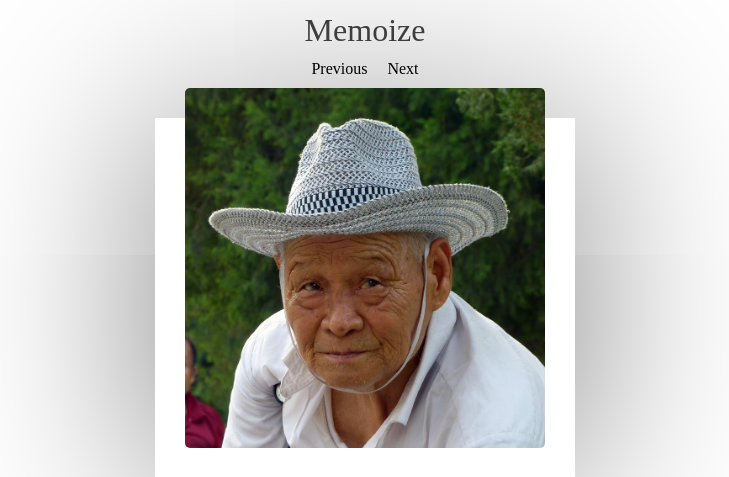
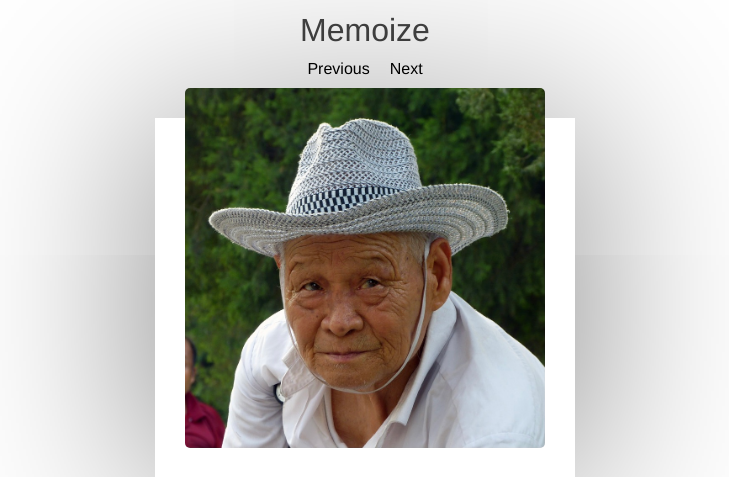
Before and after one commit to Darin1123/me, a PHP site: page /4hc3/index.html in a window 1280 px wide. Shown: the top 477 px of the page, without its empty margins (275-1004 px from the left). Run offline with PHP 8.4, Linux system fonts and the light colour scheme.

Commit message:
change text font

```diff
--- a/4hc3/css/index.css
+++ b/4hc3/css/index.css
@@ -1,7 +1,7 @@
 * {
     margin: 0;
     padding: 0;
-    font-family: "Century Gothic", serif;
+    font-family: "Century Gothic", Helvetica, serif;
     transition: 0.4s;
 }
 
```
